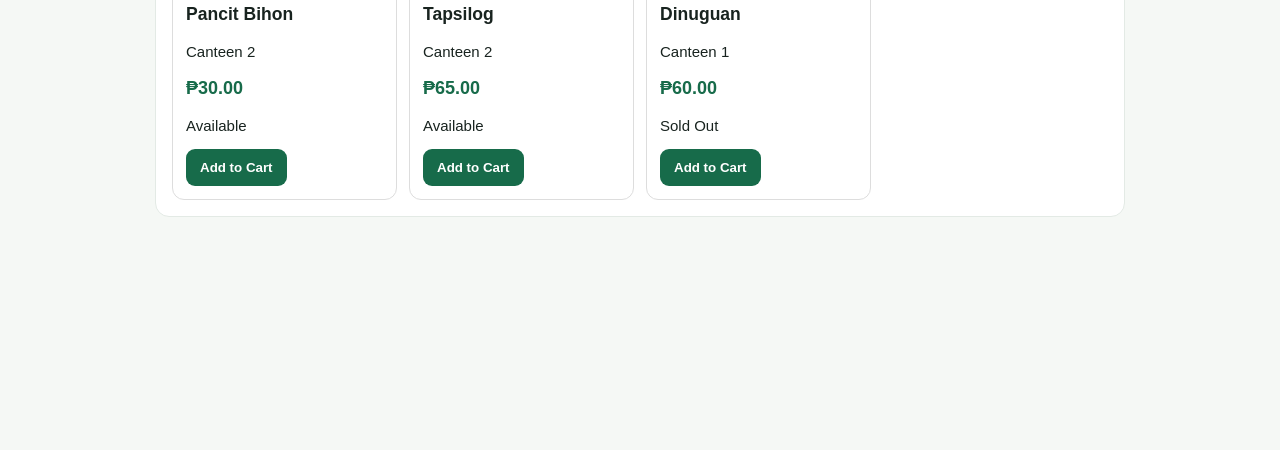
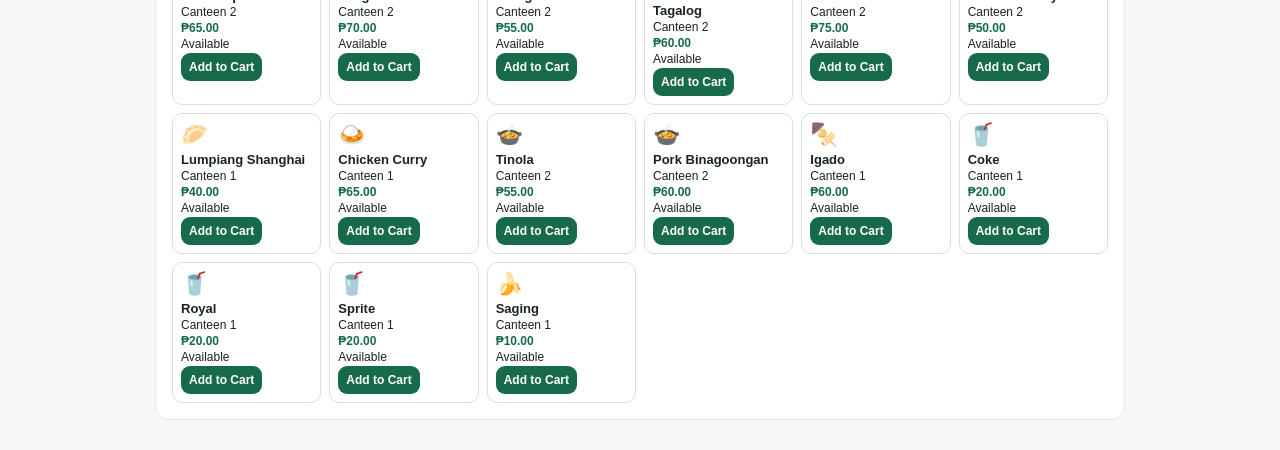
Before and after one commit to anjodelacruze/canteenweb, a plain HTML site: page index.html in a window 1280 px wide. Shown: the part 647-1097 px from the top of the page. Before the commit the page ends 894 px from the top, so only its background shows below. Drawn offline with Linux system fonts and the light colour scheme.

Commit message:
Update index.html

```diff
--- a/index.html
+++ b/index.html
@@ -47,17 +47,20 @@ main { max-width:1000px;margin:auto;padding:15px; }
 }
 .grid {
   display:grid;
-  grid-template-columns:repeat(auto-fit,minmax(210px,1fr));
-  gap:12px;
+  grid-template-columns:repeat(auto-fit,minmax(130px,1fr));
+  gap:8px;
 }
 .food {
   border:1px solid #ddd;
-  border-radius:12px;
-  padding:13px;
+  border-radius:10px;
+  padding:8px;
   background:white;
 }
-.food .emoji { font-size:35px; }
-.price { color:var(--green);font-weight:bold;font-size:18px; }
+.food h3 { font-size:13px;margin:4px 0 2px; }
+.food p { font-size:12px;margin:2px 0; }
+.food button { padding:7px 8px;font-size:12px; }
+.food .emoji { font-size:22px; }
+.price { color:var(--green);font-weight:bold;font-size:14px; }
 input,select {
   width:100%;
   padding:12px;
@@ -214,7 +217,27 @@ const defaultMenu = [
  {id:4,name:"Fried Chicken",price:60,canteen:"Canteen 2",available:true,emoji:"🍗"},
  {id:5,name:"Pancit Bihon",price:30,canteen:"Canteen 2",available:true,emoji:"🍜"},
  {id:6,name:"Tapsilog",price:65,canteen:"Canteen 2",available:true,emoji:"🍳"},
- {id:7,name:"Dinuguan",price:60,canteen:"Canteen 1",available:false,emoji:"🍜"}
+ {id:7,name:"Adobong Baboy",price:65,canteen:"Canteen 1",available:true,emoji:"🥘"},
+ {id:8,name:"Adobong Manok",price:60,canteen:"Canteen 1",available:true,emoji:"🍗"},
+ {id:9,name:"Menudo",price:55,canteen:"Canteen 1",available:true,emoji:"🍲"},
+ {id:10,name:"Afritada",price:60,canteen:"Canteen 1",available:true,emoji:"🍛"},
+ {id:11,name:"Caldereta",price:75,canteen:"Canteen 1",available:true,emoji:"🍖"},
+ {id:12,name:"Mechado",price:70,canteen:"Canteen 1",available:true,emoji:"🥩"},
+ {id:13,name:"Bicol Express",price:65,canteen:"Canteen 2",available:true,emoji:"🌶️"},
+ {id:14,name:"Sisig",price:70,canteen:"Canteen 2",available:true,emoji:"🍳"},
+ {id:15,name:"Dinuguan",price:55,canteen:"Canteen 2",available:true,emoji:"🍲"},
+ {id:16,name:"Pork Steak / Bistek Tagalog",price:60,canteen:"Canteen 2",available:true,emoji:"🥩"},
+ {id:17,name:"Lechon Kawali",price:75,canteen:"Canteen 2",available:true,emoji:"🥓"},
+ {id:18,name:"Tokwa't Baboy",price:50,canteen:"Canteen 2",available:true,emoji:"🍢"},
+ {id:19,name:"Lumpiang Shanghai",price:40,canteen:"Canteen 1",available:true,emoji:"🥟"},
+ {id:20,name:"Chicken Curry",price:65,canteen:"Canteen 1",available:true,emoji:"🍛"},
+ {id:21,name:"Tinola",price:55,canteen:"Canteen 2",available:true,emoji:"🍲"},
+ {id:22,name:"Pork Binagoongan",price:60,canteen:"Canteen 2",available:true,emoji:"🍲"},
+ {id:23,name:"Igado",price:60,canteen:"Canteen 1",available:true,emoji:"🍢"},
+ {id:24,name:"Coke",price:20,canteen:"Canteen 1",available:true,emoji:"🥤"},
+ {id:25,name:"Royal",price:20,canteen:"Canteen 1",available:true,emoji:"🥤"},
+ {id:26,name:"Sprite",price:20,canteen:"Canteen 1",available:true,emoji:"🥤"},
+ {id:27,name:"Saging",price:10,canteen:"Canteen 1",available:true,emoji:"🍌"}
 ];
 
 let menu = JSON.parse(localStorage.getItem(MENU_KEY) || "null") || defaultMenu;
```
